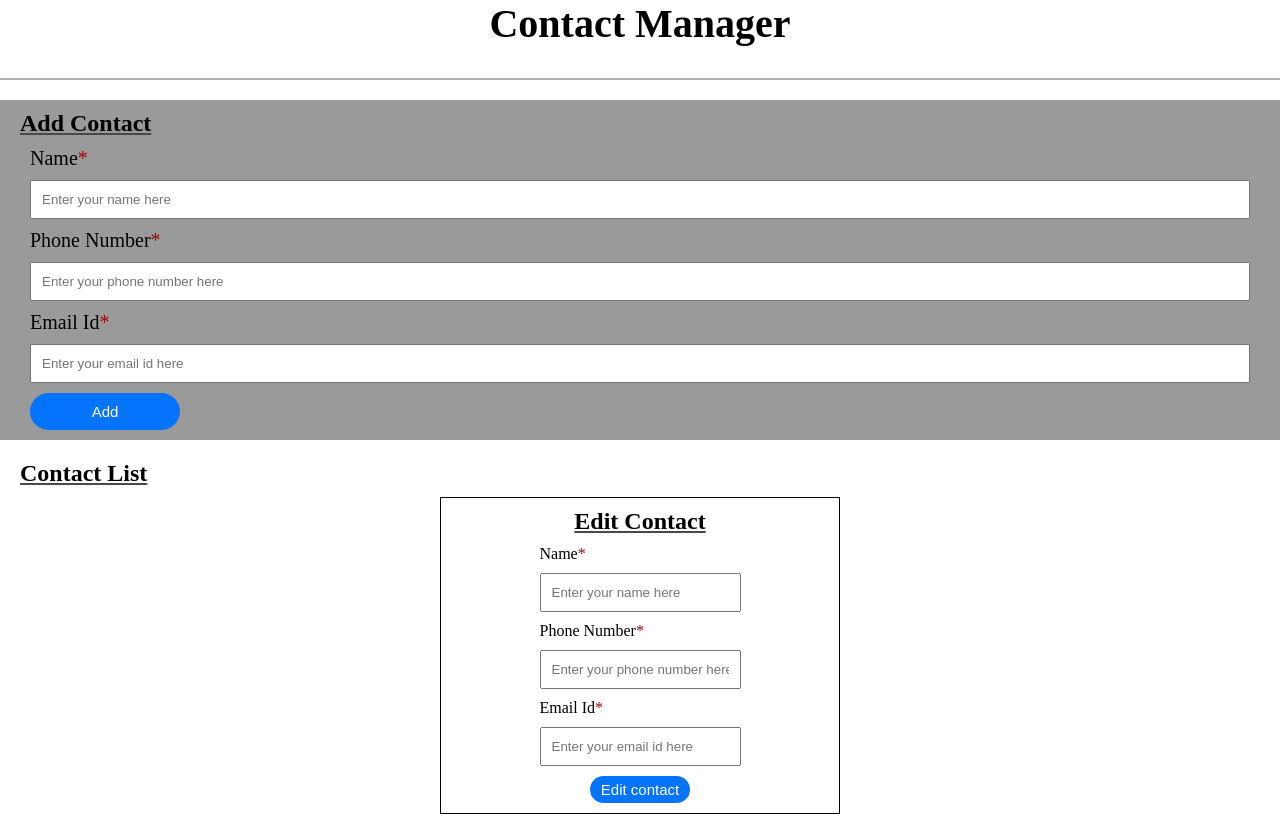
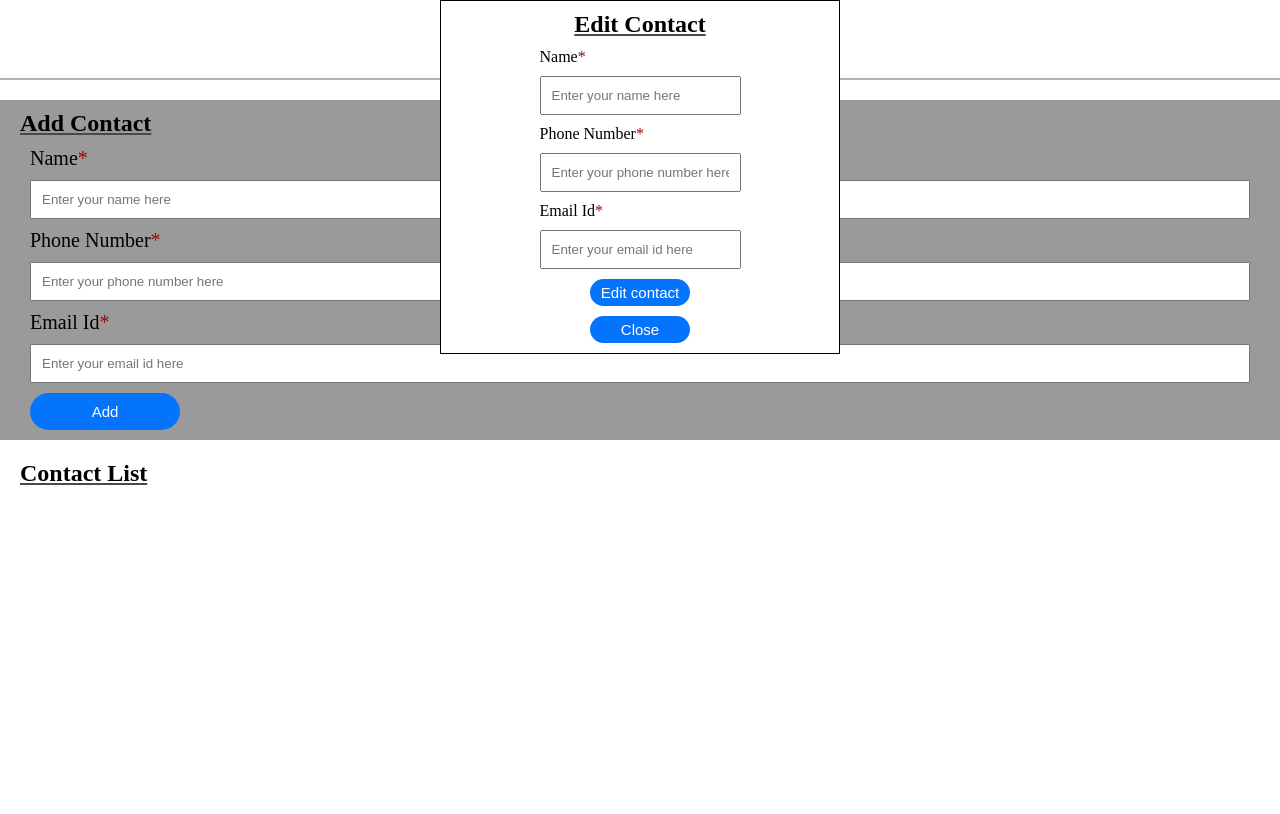
Before and after one commit to Sudip1009/Contact-app-react-practice-, a React (Create React App) app in the folder Contact app/: page / in a window 1280 px wide. Built offline with nearby package versions, Linux system fonts and the light colour scheme.

Commit message:
fixed some css issues

```diff
--- a/Contact app/src/components/AddContact.js
+++ b/Contact app/src/components/AddContact.js
@@ -3,7 +3,6 @@ import './App.css';
 // import ContactCard from "./ContactCard";
 
 function AddContact(props) {
-    const [toggleSubmit , setToggleSubmit] = useState(true);
 
     const [contacts , setContacts] = useState({
         name : "",
@@ -63,10 +62,8 @@ function AddContact(props) {
                     required></input>
                 </div>
             </form>
-            {
-            toggleSubmit ? <button type="submit" name="submit" onClick={submit} className="submit">Add</button>:
-            <button type="submit" name="submit" onClick={submit} className="submit">Update</button>
-            }
+             <button type="submit" name="submit" onClick={submit} className="submit">Add</button>
+
             {/* <br></br><span>*</span>This field is required. */}
         </div>
        );
--- a/Contact app/src/components/App.css
+++ b/Contact app/src/components/App.css
@@ -114,6 +114,8 @@
 }
 
 .edit-contact-details{
+  position: fixed;
+  background-color: white;
   margin: 0px 20px;
   min-height: 30vh;
   width: 400px;
@@ -141,6 +143,7 @@
   background-color: rgb(65, 65, 66);
 }
 .box{
+    position: fixed;
     height: 100%;
     width: 100%;
     display: flex;
--- a/Contact app/src/components/App.js
+++ b/Contact app/src/components/App.js
@@ -39,16 +39,18 @@ function App() {
     setAllData(newContactList);
   }
 
+
  useEffect(()=>{
      localStorage.setItem("localStorageKey",JSON.stringify(allData))
  },[allData]);
 
   return (
   <div>
+    <EditContact/>
     <Header/>
-    <AddContact onSubmit ={getData} editContactId={editContactHandler}/>
-     <ContactList allData={allData}  getContactId ={removeContactHandler}/>
-     <EditContact/>
+    <AddContact onSubmit ={getData}/>
+     <ContactList allData={allData}  editContactId={editContactHandler}  getContactId ={removeContactHandler}/>
+
   </div>
   );
 
--- a/Contact app/src/components/ContactList.js
+++ b/Contact app/src/components/ContactList.js
@@ -4,9 +4,9 @@ import ContactCard from './ContactCard';
 
 function ContactList(props) {
 
-    // const editContactHandler = (id) =>{
-    //     props.editContactId(id)
-    // }
+    const updateContactHandler = (id) =>{
+        props.editContactId(id)
+    }
 
     const deleteContactHandler= (id) => {
         props.getContactId(id)
@@ -14,7 +14,7 @@ function ContactList(props) {
 
     const renderContactList = props.allData.map((contact)=>{
         return (
-            <ContactCard contact={contact}  deleteHandler={deleteContactHandler} key={contact.id}></ContactCard>
+            <ContactCard contact={contact} editHandler={updateContactHandler}  deleteHandler={deleteContactHandler} key={contact.id}></ContactCard>
         )
     });
     return (
--- a/Contact app/src/components/EditContact.js
+++ b/Contact app/src/components/EditContact.js
@@ -1,8 +1,16 @@
-import React from "react";
+import React,{ useEffect } from "react";
 import './App.css';
 
 
-function EditContact() {
+function EditContact(props) {
+
+        useEffect(() => {
+            document.body.style.overflowY = "hidden";
+            return ()=>{
+                document.body.style.overflowY = "scroll";
+            }
+        },[]);
+
     // const [toggleSubmit , setToggleSubmit] = useState(true);
 
     // const [contacts , setContacts] = useState({
@@ -61,6 +69,7 @@ function EditContact() {
                 </div>
             </form>
             <button type="submit" name="submit"  className="edit-submit">Edit contact</button>
+            <button type="submit" name="submit"  className="edit-submit">Close</button>
 
             {/* <br></br><span>*</span>This field is required. */}
         </div>
```
